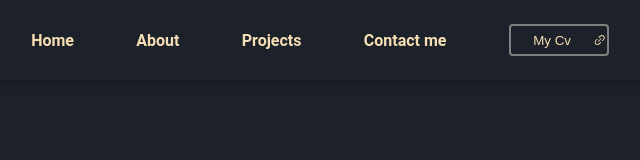
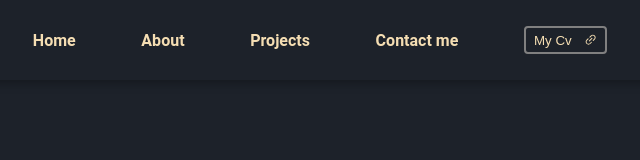
Before and after one commit to francesco44Hello/portfolio, a Next.js app in the folder nextjs-blog/: page / in a window 1280 px wide. Shown: the top 160 px of the page, without its empty margins (324-964 px from the left). Built offline with nearby package versions, Linux system fonts and the light colour scheme.

Commit message:
removed button div

```diff
--- a/nextjs-blog/components/button/button.js
+++ b/nextjs-blog/components/button/button.js
@@ -8,7 +8,7 @@ function Button({ file, fileName }) {
   };
 
   return (
-    <div className='download' >
+    <>
         <button
       href={file}
       download={fileName}
@@ -16,10 +16,10 @@ function Button({ file, fileName }) {
       className='download'
 
     > My Cv
+      <AiOutlineLink />
+    </button>
 
-    </button>
-    <AiOutlineLink />
-    </div>
+    </>
 
 
   );
--- a/nextjs-blog/components/button/index.css
+++ b/nextjs-blog/components/button/index.css
@@ -2,11 +2,11 @@
     border: 2px solid gray;
     border-radius: 4px;
     height: 35%;
-    width: 15%;
+    width: 13%;
     display: flex;
-    justify-content: center;
+    justify-content: space-around;
     align-items: center;
-    /* padding: 2px; */
+    padding: 2px;
     background-color:  #1D222A;
     color: wheat;
 }
```
